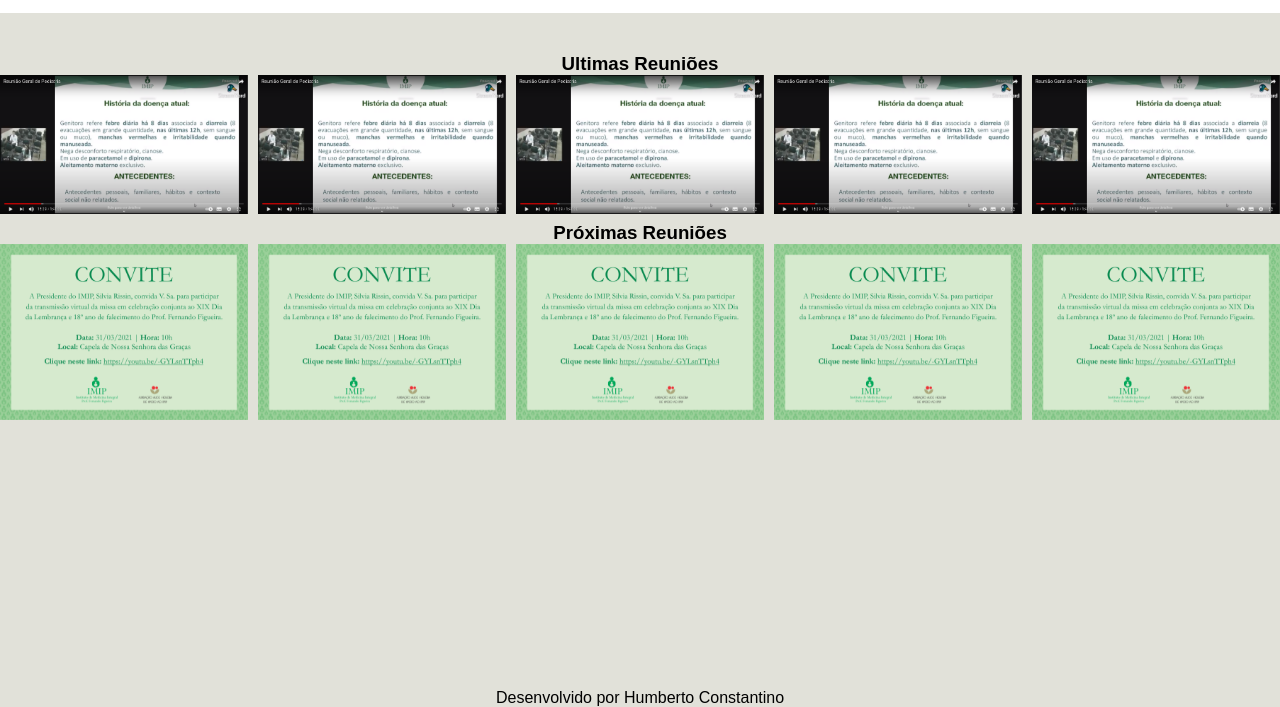
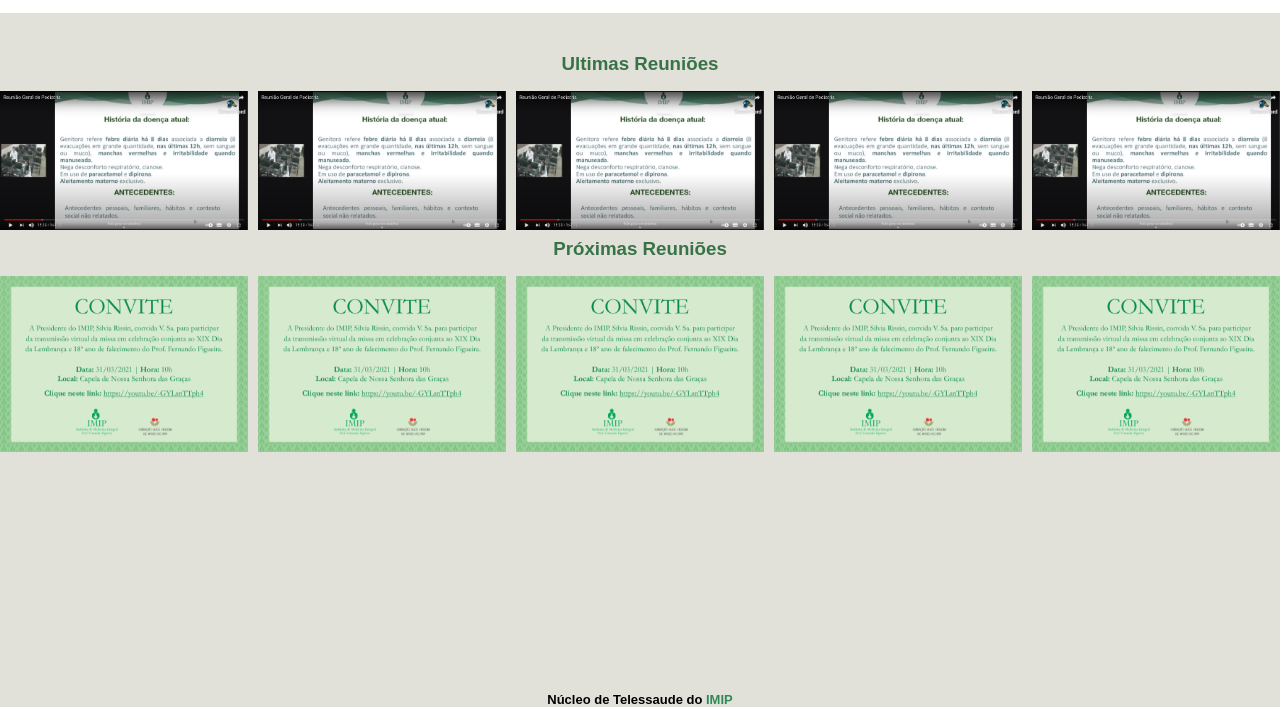
Before and after one commit to humbertoconstantino/ntes, a plain HTML site: page index.html in a window 1280 px wide. Shown: the part 93-800 px from the top of the page. Drawn offline with Linux system fonts and the light colour scheme.

Commit message:
Melhorando as cores

```diff
--- a/index.html
+++ b/index.html
@@ -48,7 +48,7 @@
 </div>
 
 <footer>
-    <p>Desenvolvido por Humberto Constantino</p>
+    <p>Núcleo de Telessaude do <a id="imip" href="http://www1.imip.org.br/imip/home/index.html" target="_blank">IMIP</a></p>
 </footer>
 
 
--- a/style/main.css
+++ b/style/main.css
@@ -48,6 +48,7 @@ header nav a:hover{
 }
 
 .carrossel-ultimas{
+    color: #387347;
     width: 100%;
     display: flex;
     flex-direction: column;
@@ -57,6 +58,7 @@ header nav a:hover{
 }
 
 .carrossel-proximas{
+    color: #387347;
     width: 100%;
     display: flex;
     flex-direction: column;
@@ -90,7 +92,22 @@ header{
     }
 
 }
+footer{
+    font-weight: bold;
+    font-size: small;
+}
+#imip{
 
+    color: seagreen;
+}
+
+.carrossel-ultimas h3{
+    margin-bottom: 16px;
+}
+
+.carrossel-proximas h3{
+    margin-bottom: 16px;
+}
 footer{
     display: flex;
     justify-content: center;
```
